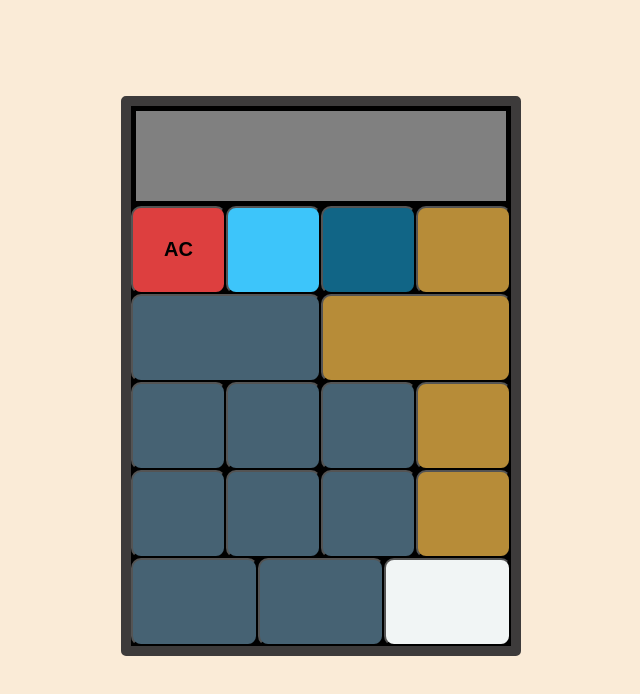
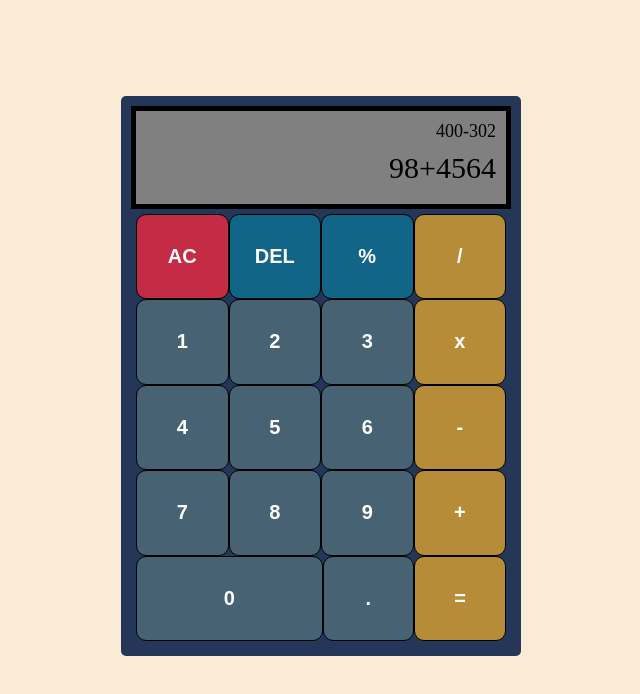
Before and after one commit to 404NotAFriend/Calculator404NAF, a plain HTML site: page index.html in a window 1280 px wide. Shown: the whole page, without its empty margins (319-959 px from the left). Drawn offline with Linux system fonts and the light colour scheme.

Commit message:
Completed 100% of the button layout and visual customization Created a display with 2 div lines , one for the current action , and one for the last action Created css and visual customization for the new display

```diff
--- a/index.html
+++ b/index.html
@@ -9,36 +9,39 @@
   <body>
     <div class="container">
       <div class="calcbody">
-        <div class="display"></div>
+        <div class="display">
+            <div class="past-line">400-302</div>
+            <div class="current-line">98+4564</div>
+        </div>
         <div class="workarea">
           <div class="row">
             <button id="clearall" class="clearall">AC</button>
-            <button id="return" class="return"></button>
-            <button id="percent" class="percent"></button>
-            <button id="divider" class="divider"></button>
+            <button id="return" class="return">DEL</button>
+            <button id="percent" class="percent">%</button>
+            <button id="divider" class="divider">/</button>
           </div>
           <div class="row">
-            <button id="7" class="1></button>
-            <button id="7" class="2></button>
-            <button id="7" class="3"></button>
-            <button id="multiplier" class="multiplier"></button>
+            <button id="one" class="one">1</button>
+            <button id="two" class="two">2</button>
+            <button id="three" class="3">3</button>
+            <button id="multiplier" class="multiplier">x</button>
           </div>
           <div class="row">
-            <button id="1" class="4"></button>
-            <button id="2" class="5"></button>
-            <button id="3" class="6"></button>
-            <button id="subtract" class="subtract"></button>
+            <button id="four" class="4">4</button>
+            <button id="five" class="5">5</button>
+            <button id="six" class="6">6</button>
+            <button id="subtract" class="subtract">-</button>
           </div>
           <div class="row">
-            <button id="5" class="7"></button>
-            <button id="6" class="8"></button>
-            <button id="7" class="9"></button>
-            <button id="addition" class="addition"></button>
+            <button id="seven" class="seven">7</button>
+            <button id="eight" class="eight">8</button>
+            <button id="nine" class="nine">9</button>
+            <button id="addition" class="addition">+</button>
           </div>
           <div class="row">
-            <button id="9" class="9"></button>
-            <button id="0" class="0"></button>
-            <button id="result" class="result"></button>
+            <button id="zero" class="zero">0</button>
+            <button id="decimal" class="decimal">.</button>
+            <button id="result" class="result">=</button>
           </div>
           </div>
         </div>
--- a/styles.css
+++ b/styles.css
@@ -1,3 +1,5 @@
+/* TODO "THIS CSS IS BASE AND APPLIES TO THE FULL WEBSITE" */
+
 * {
   margin: 0;
   padding: 0;
@@ -16,11 +18,14 @@ button {
   font-weight: bold;
   gap: 10px;
   background-color: #466273;
+  color: white;
   width: 100%;
   height: 100%;
-  border: px solid black;
+  border: 1px solid black;
   border-radius: 10px;
 }
+
+/** Main container and Calculator body Related Css */
 
 .container {
   display: flex;
@@ -39,14 +44,19 @@ button {
   height: 70vh;
   width: 70vw;
   max-width: 400px;
-  max-height: 800px;
+  max-height: 600px;
   min-width: 400px;
   min-height: 550px;
-  border: 10px solid rgb(61, 59, 59);
+  border: 10px solid #253759;
   border-radius: 5px;
 }
 
+/** Display layout and lines Related Css */
+
 .display {
+  display: flex;
+  flex-direction: column;
+  padding: 10px;
   width: 100%;
   height: 15vh;
   border: 5px solid black;
@@ -54,13 +64,33 @@ button {
   color: black;
 }
 
+.past-line {
+  display: flex;
+  justify-content: flex-end;
+  align-items: center;
+  font-size: 18px;
+  width: 100%;
+  height: 30%;
+}
+
+.current-line {
+  display: flex;
+  justify-content: flex-end;
+  align-items: center;
+  width: 100%;
+  height: 70%;
+  font-size: 30px;
+}
+
+/** Work area Related CSS*/
+
 .workarea {
-  background-color: black;
+  background-color: #253759;
   display: flex;
   justify-content: space-evenly;
   width: 100%;
   height: 100%;
-  padding: 0;
+  padding: 5px;
   flex-direction: column;
 }
 
@@ -70,15 +100,11 @@ button {
 }
 
 #clearall {
-  max-width: 300vh;
-}
-
-#clearall {
-  background-color: rgb(221, 63, 63);
+  background-color: #c42c45;
 }
 
 #return {
-  background-color: rgb(61, 197, 250);
+  background-color: rgb(17, 101, 134);
 }
 
 #percent {
@@ -102,5 +128,10 @@ button {
 }
 
 .result {
-  background-color: rgb(241, 245, 245);
+  background-color: #b78c38;
+  width: 100%;
 }
+
+#zero {
+  width: 205%;
+}
```
